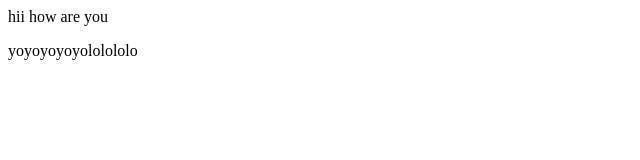
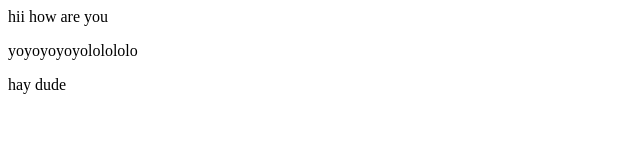
Before and after one commit to Azeem7075/test, a plain HTML site: page index.html in a window 1280 px wide. Shown: the full height of the page, 0-640 px from the left. Drawn offline with Linux system fonts and the light colour scheme.

Commit message:
added dude

```diff
--- a/index.html
+++ b/index.html
@@ -9,3 +9,6 @@
 
 
 <p>yoyoyoyoyololololo</p>
+
+
+<p>hay dude</p>
```
